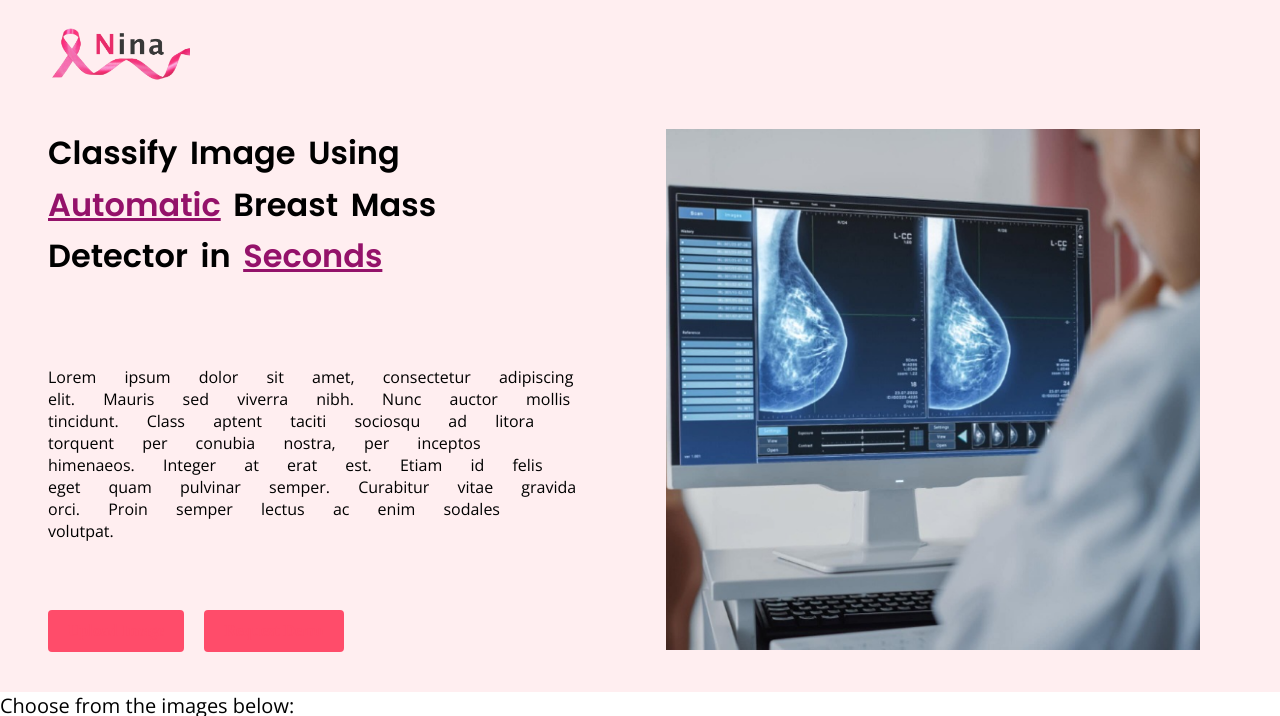
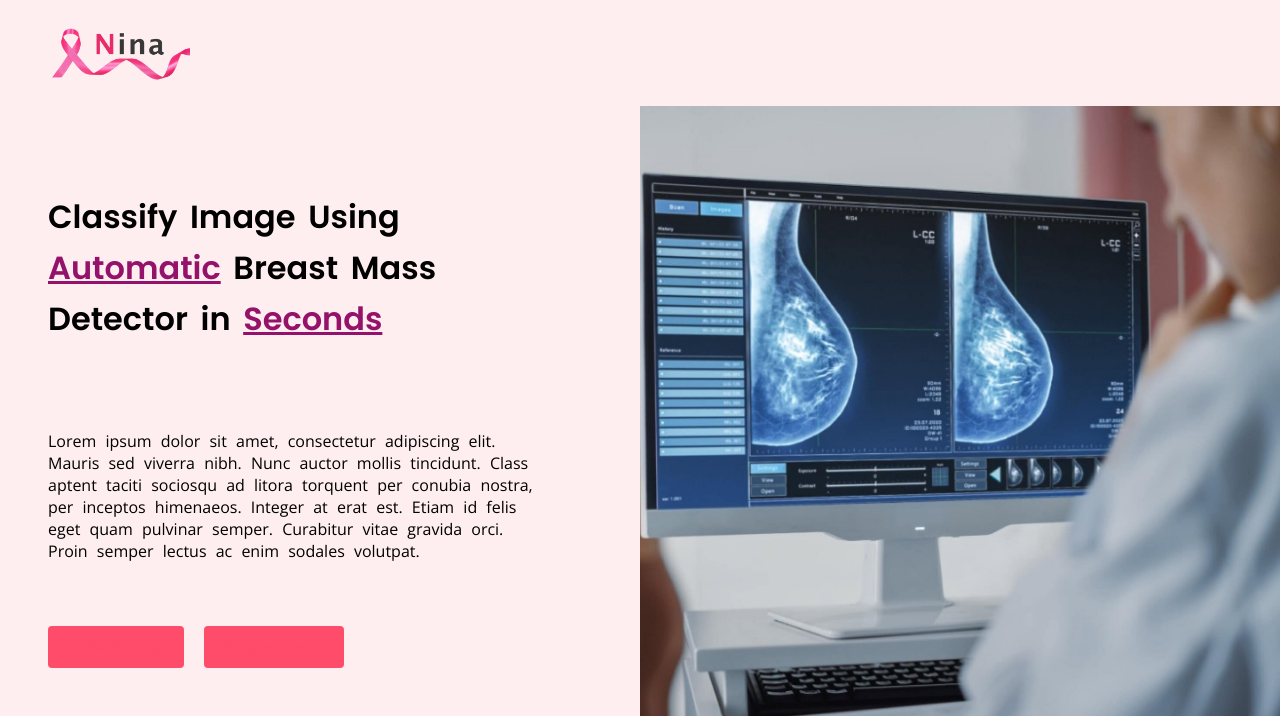
Before and after one commit to mwisechacha/Project-Nina, a Django app: page / in a window 1280 px wide. Shown: the top 716 px of the page. Run offline with Django 5.2, Linux system fonts and the light colour scheme.

Commit message:
half-landing page done

```diff
--- a/users/static/css/home.css
+++ b/users/static/css/home.css
@@ -18,8 +18,7 @@ body{
     background-color: #FFEEF0;
     display: flex;
     justify-content: space-between;
-    align-items: center;
-    max-width: 1200px;
+    /* align-items: center; */
     margin: 0;
     gap: 84px;
     /* padding: 20px; */
@@ -30,7 +29,6 @@ body{
     flex-direction: column;
     justify-content: center;
     gap: 48px;
-    width: 50%;
     padding: 0 0 0 48px;
     background-color: #FFEEF0;
 }
@@ -39,6 +37,7 @@ body{
     font-family: 'Poppins', sans-serif;
     line-height: 1.6;
     word-spacing: 5px;
+    max-width: 20ch;
     font-weight: 600;
     color: #000000;
 }
@@ -55,16 +54,16 @@ u{
     font-family: 'Open Sans', sans-serif;
     font-size: 16px;
     font-weight: 400;
-    word-spacing: 24px;
-    /* line-height: 1.6; */
-    margin-bottom: 20px;
+    word-spacing: 5px;
+    max-width: 55ch;
+    /* margin-bottom: 20px; */
     color: #000000;
 }
 
 .button-group{
     display: flex;
     gap: 20px;
-    margin-bottom: 20px;
+    /* margin-bottom: 20px; */
 }
 
 .button-group .btn{
@@ -104,7 +103,7 @@ u{
 }
 
 .right-section{
-    width: 50%;
+    max-width: 50%;
     display: flex;
     justify-content: center;
     align-items: center;
@@ -112,7 +111,8 @@ u{
 
 .right-section img{
     width: 100%;
-    /* border-radius: 8px; */
+    height: 100%;
+    object-fit: cover;
 }
 
 .image-options{
```
